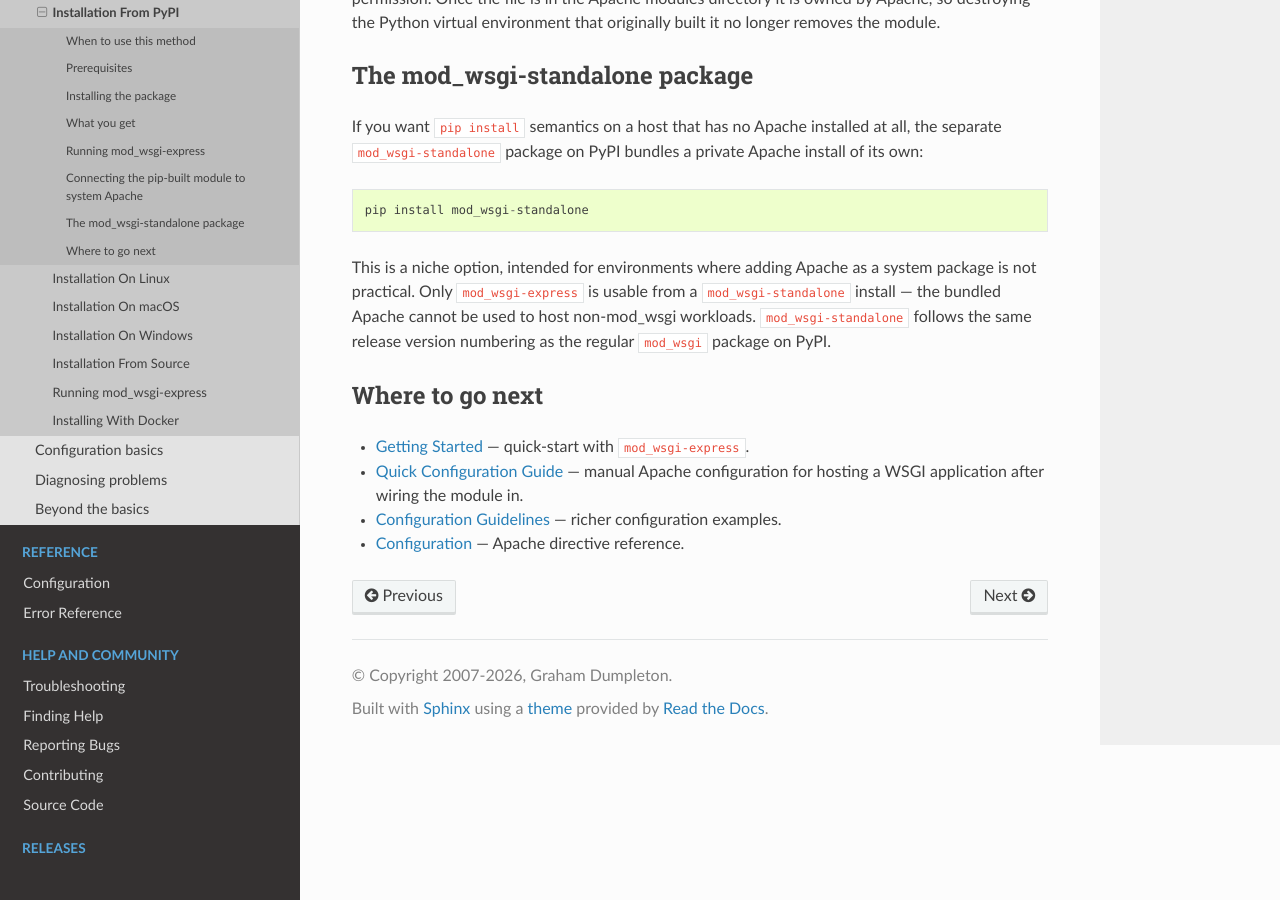
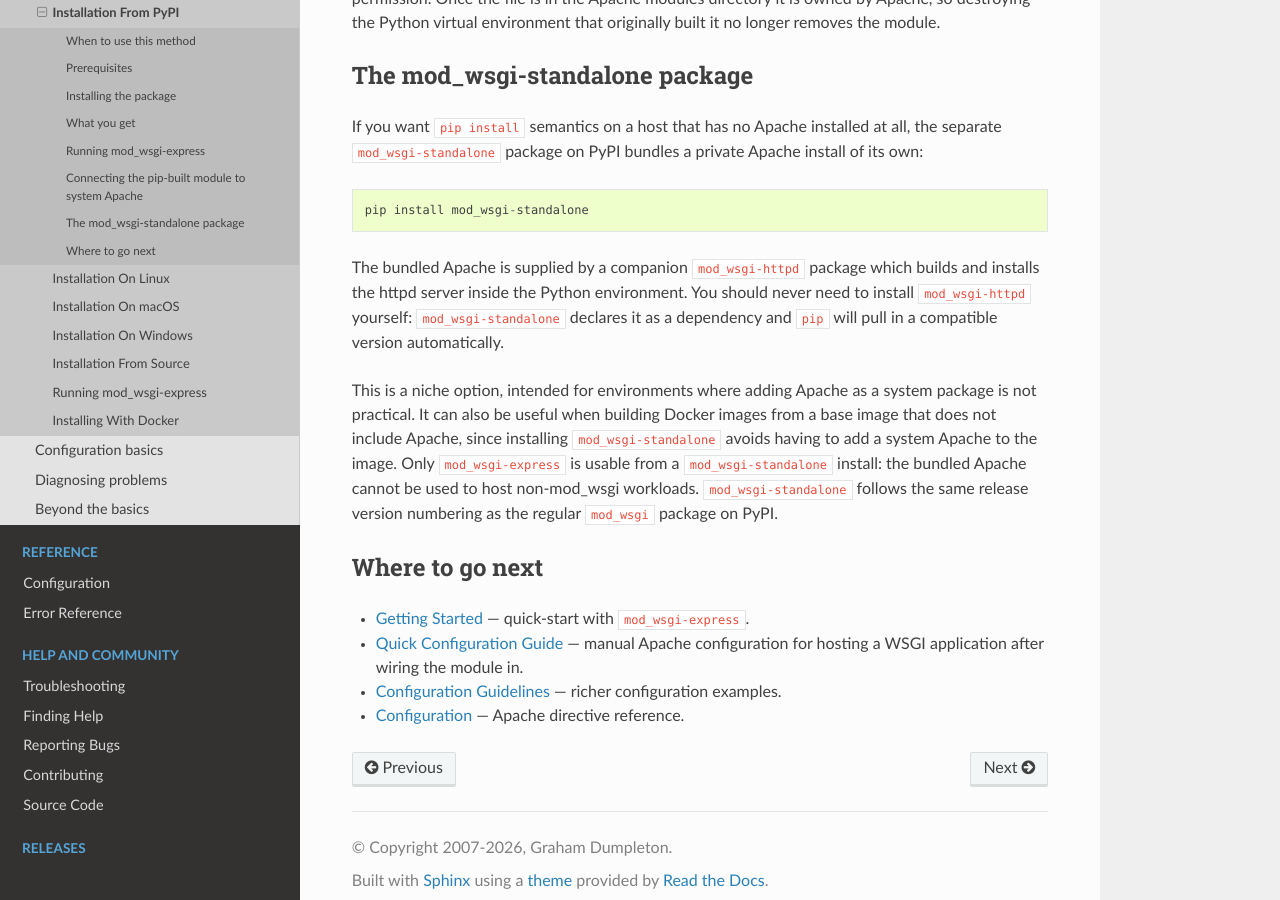
Before and after one commit to GrahamDumpleton/mod_wsgi, a Sphinx documentation site: the page built from docs/user-guides/installation-from-pypi.rst, in a window 1280 px wide and 900 px high, scrolled down 3169 px. Built offline with Sphinx 7.4.7 and the Read the Docs theme 3.1.0, drawn with Linux system fonts in a browser that asks for light colours.

Commit message:
Document the mod_wsgi-httpd dependency of mod_wsgi-standalone
Source Code page now lists the mod_wsgi-httpd GitHub repo and PyPI
link alongside mod_wsgi-standalone, since standalone relies on it to
supply the Apache httpd installation that mod_wsgi is built against.

The "From PyPI" installation guide gains a paragraph clarifying that
mod_wsgi-standalone declares mod_wsgi-httpd as a dependency, so users
never need to install mod_wsgi-httpd themselves. The "niche option"
note now also mentions Docker images as a fit for mod_wsgi-standalone
when the base image lacks Apache.

```diff
--- a/docs/user-guides/installation-from-pypi.rst
+++ b/docs/user-guides/installation-from-pypi.rst
@@ -164,12 +164,22 @@ PyPI bundles a private Apache install of its own::
 
     pip install mod_wsgi-standalone
 
+The bundled Apache is supplied by a companion ``mod_wsgi-httpd``
+package which builds and installs the httpd server inside the
+Python environment. You should never need to install
+``mod_wsgi-httpd`` yourself: ``mod_wsgi-standalone`` declares it as
+a dependency and ``pip`` will pull in a compatible version
+automatically.
+
 This is a niche option, intended for environments where adding
-Apache as a system package is not practical. Only
-``mod_wsgi-express`` is usable from a ``mod_wsgi-standalone``
-install — the bundled Apache cannot be used to host non-mod_wsgi
-workloads. ``mod_wsgi-standalone`` follows the same release version
-numbering as the regular ``mod_wsgi`` package on PyPI.
+Apache as a system package is not practical. It can also be useful
+when building Docker images from a base image that does not include
+Apache, since installing ``mod_wsgi-standalone`` avoids having to
+add a system Apache to the image. Only ``mod_wsgi-express`` is
+usable from a ``mod_wsgi-standalone`` install: the bundled Apache
+cannot be used to host non-mod_wsgi workloads. ``mod_wsgi-standalone``
+follows the same release version numbering as the regular
+``mod_wsgi`` package on PyPI.
 
 Where to go next
 ----------------
```
Also changed, not shown: docs/source-code.rst (+10 -0 lines).
